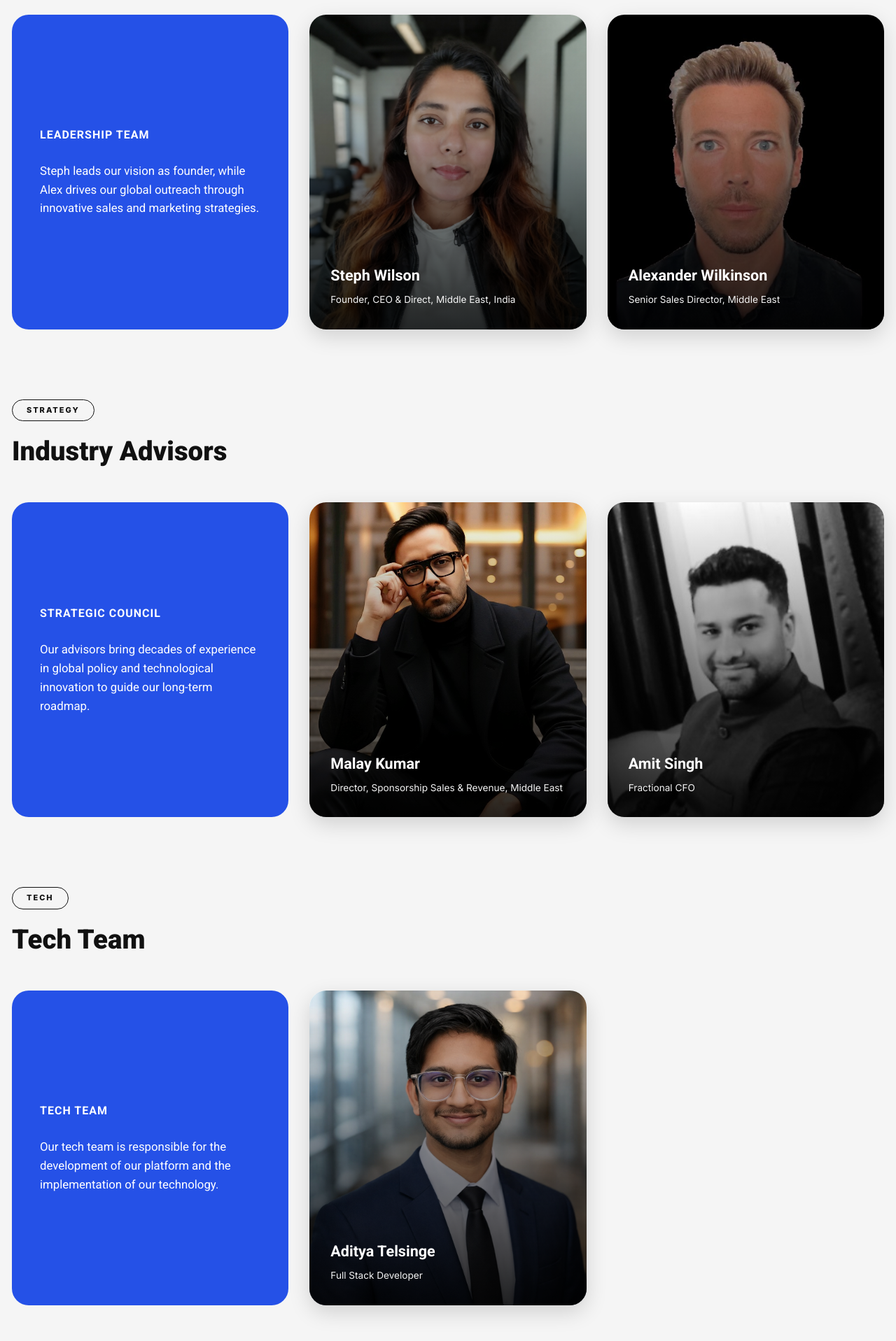
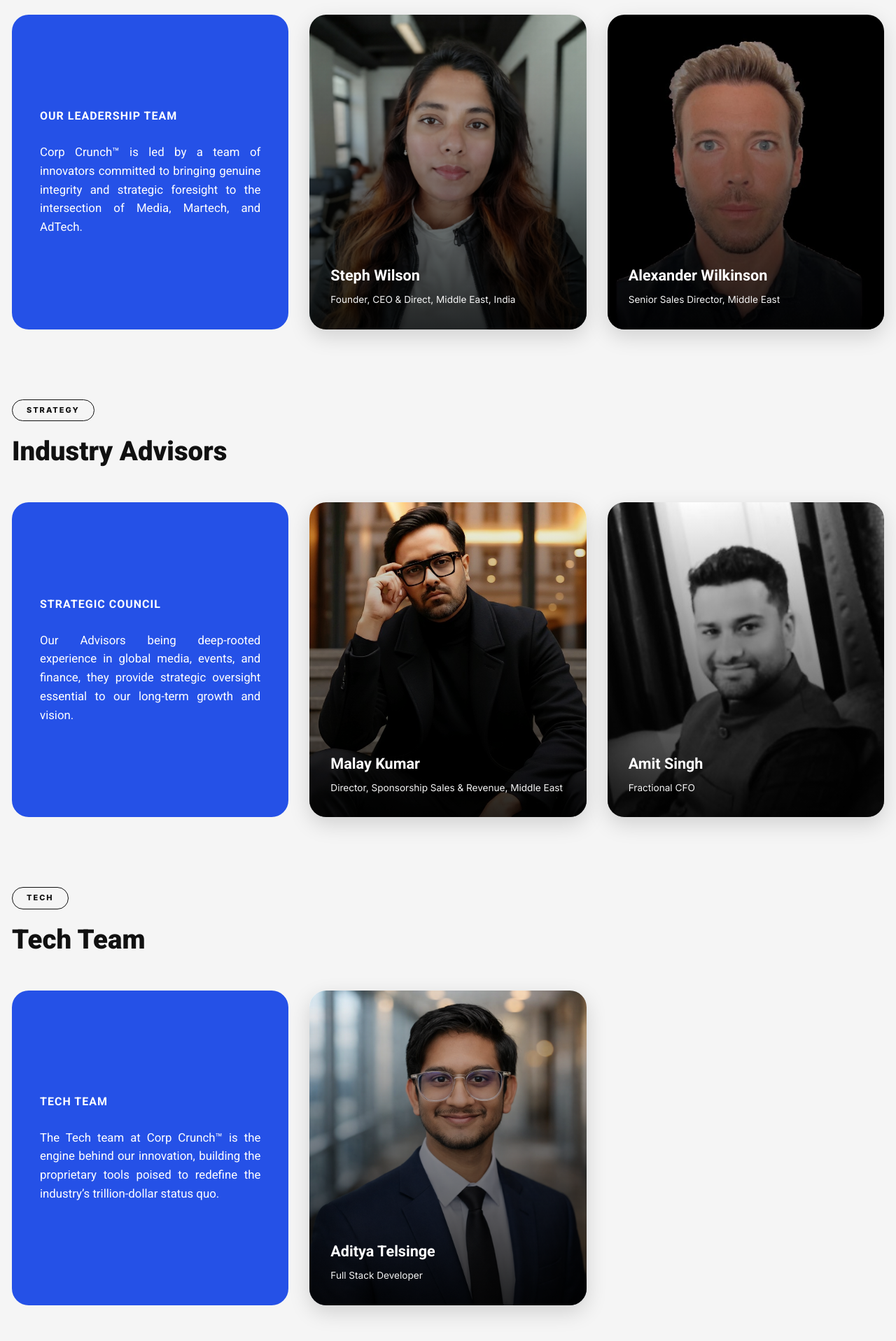
Before and after one commit to stephwlsn-design/corpcrunch2, a Next.js app: page /about in a window 1280 px wide. Shown: the part 2024-3941 px from the top of the page at 70% size. Built offline with nearby package versions, Linux system fonts and the light colour scheme; no server answers; the database is empty; a web font is replaced by a local one.

Commit message:
update the team description

```diff
--- a/components/about/TeamMembers.js
+++ b/components/about/TeamMembers.js
@@ -108,22 +108,22 @@ export default function TeamMembers() {
         {renderSection(
           'Explore our comprehensive team',
           'EXPERTISE',
-          'Leadership Team',
-          'Steph leads our vision as founder, while Alex drives our global outreach through innovative sales and marketing strategies.',
+          'Our Leadership Team',
+          'Corp Crunch™ is led by a team of innovators committed to bringing genuine integrity and strategic foresight to the intersection of Media, Martech, and AdTech.',
           teamMembers
         )}
         {renderSection(
           'Industry Advisors',
           'STRATEGY',
           'Strategic Council',
-          'Our advisors bring decades of experience in global policy and technological innovation to guide our long-term roadmap.',
+          'Our Advisors being deep-rooted experience in global media, events, and finance, they provide strategic oversight essential to our long-term growth and vision.',
           advisors
         )}
         {renderSection(
           'Tech Team',
           'TECH',
           'Tech Team',
-          'Our tech team is responsible for the development of our platform and the implementation of our technology.',
+          'The Tech team at Corp Crunch™ is the engine behind our innovation, building the proprietary tools poised to redefine the industry’s trillion-dollar status quo.',
           TechTeam
         )}
       </div>
--- a/components/about/TeamMembers.module.css
+++ b/components/about/TeamMembers.module.css
@@ -86,6 +86,7 @@
   line-height: 1.6;
   margin: 0;
   color: #ffffff;
+  text-align: justify;
 }
 
 /* ========================================
```
